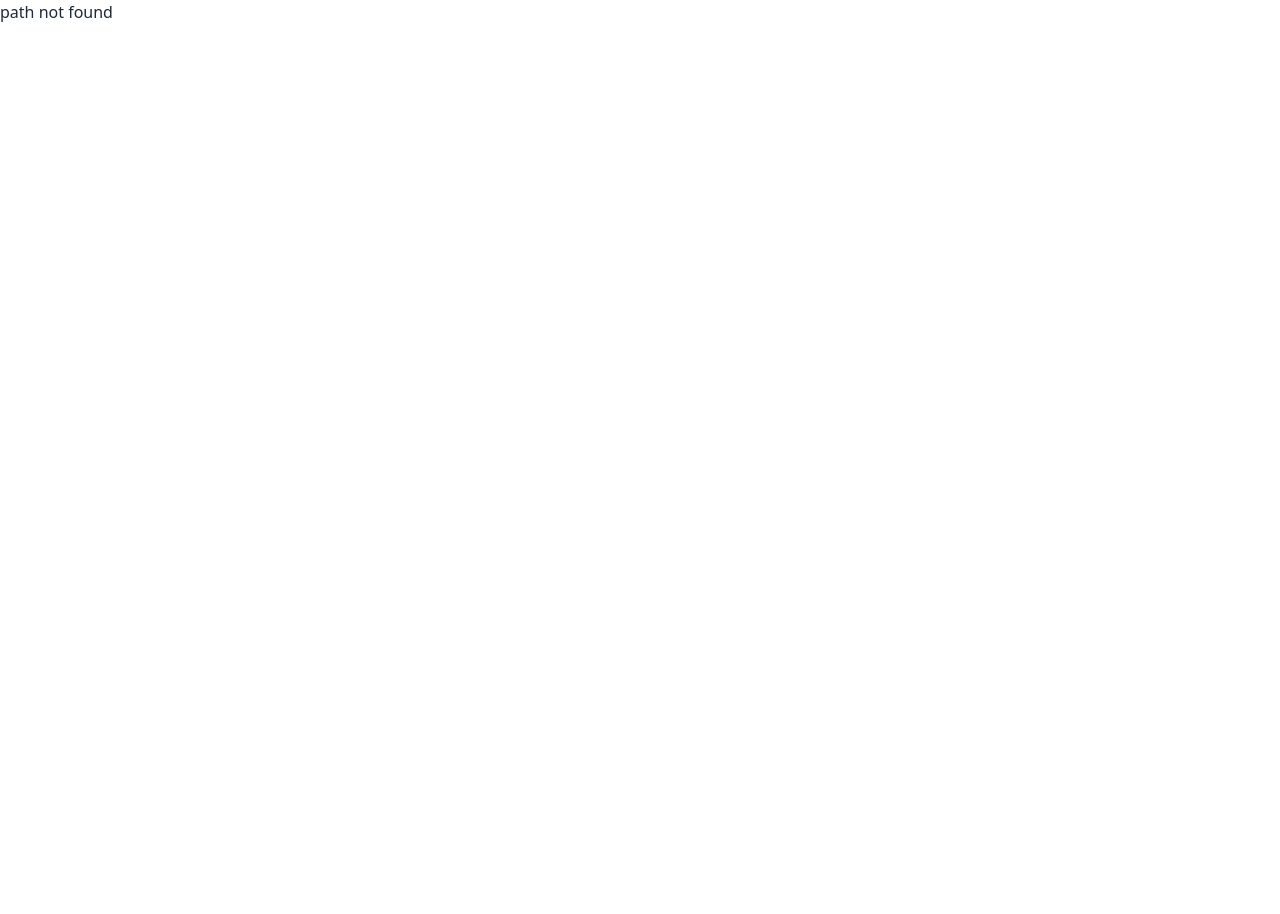
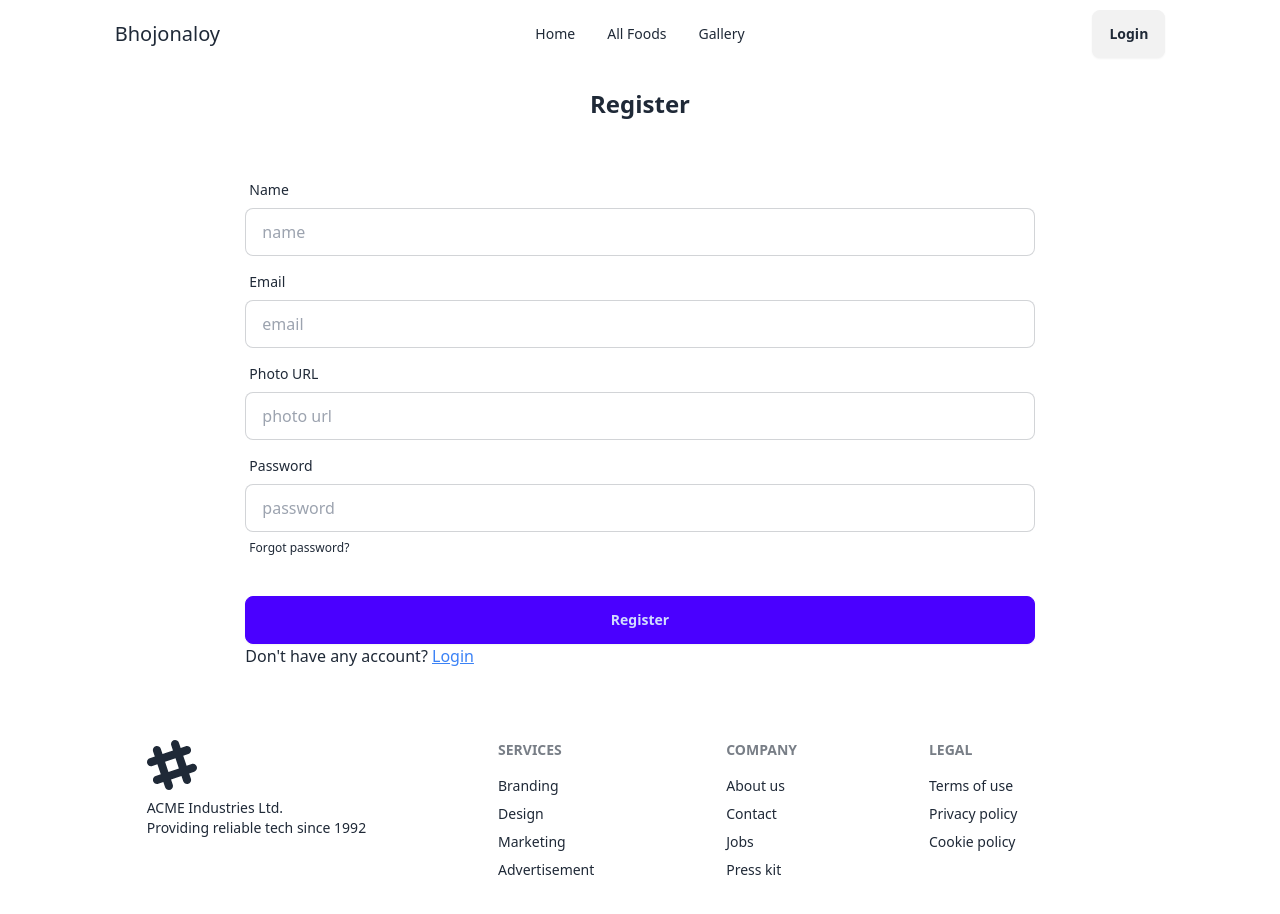
Before and after one commit to syed-muhimin-anam/bhojonaloy, a React (Vite) app: page /register in a window 1280 px wide. Before the commit this address had no page. Shown: the top 914 px of the page. Before the commit the page ends 800 px from the top, so only its background shows below. Built offline with nearby package versions, Linux system fonts and the light colour scheme.

Commit message:
addadeed login and register page

```diff
--- a/src/Shared/Navbar.jsx
+++ b/src/Shared/Navbar.jsx
@@ -1,5 +1,5 @@
 import React from 'react';
-import { NavLink } from 'react-router-dom';
+import { Link, NavLink } from 'react-router-dom';
 
 const Navbar = () => {
     const item = <>
@@ -39,13 +39,7 @@ const Navbar = () => {
                 </ul>
             </div>
             <div className="navbar-end flex items-center ">
-                <div tabIndex={0} role="button" className="btn btn-ghost btn-circle avatar">
-                    <div className="w-10 rounded-full">
-                        <img
-                            alt="Tailwind CSS Navbar component"
-                            src="https://img.daisyui.com/images/stock/photo-1534528741775-53994a69daeb.webp" />
-                    </div>
-                </div>
+                <Link to={'login'} className='btn'>Login</Link>
 
             </div>
 
--- /dev/null
+++ b/src/pages/Login.jsx
@@ -0,0 +1,37 @@
+import React from 'react';
+import { Link } from 'react-router-dom';
+
+const Login = () => {
+    return (
+        <div className="md:w-8/12 mx-auto">
+            <h1 className="text-2xl font-bold text-center my-5">Login</h1>
+                <form  className="card-body">
+                    {/* email************************************* */}
+                    <div className="form-control">
+                        <label className="label">
+                            <span className="label-text">Email</span>
+                        </label>
+                        <input name="email" type="email" placeholder="email" className="input input-bordered" required />
+                    </div>
+                    {/* password************************************* */}
+                    <div className="form-control">
+                        <label className="label">
+                            <span className="label-text">Password</span>
+                        </label>
+                        <input name="password" type="password" placeholder="password" className="input input-bordered" required />
+                        <label className="label">
+                            <a href="#" className="label-text-alt link link-hover">Forgot password?</a>
+                        </label>
+                    </div>
+                    <div className="form-control mt-6">
+                        <button className="btn btn-primary">Login</button>
+                        <h1 className="text-center">or</h1>
+                        <button className="btn btn-primary">Continue With Google</button>
+                        <p>Don't have any account? <Link className="underline text-blue-500" to='/register'>Register</Link></p>
+                    </div>
+                </form>
+        </div>
+    );
+};
+
+export default Login;
--- /dev/null
+++ b/src/pages/Register.jsx
@@ -0,0 +1,51 @@
+import React from 'react';
+import { Link } from 'react-router-dom';
+
+const Register = () => {
+    return (
+        <div className="md:w-8/12 mx-auto">
+        <h1 className="text-2xl font-bold text-center my-5">Register</h1>
+            <form  className="card-body">
+                {/* name************************************* */}
+                <div className="form-control">
+                    <label className="label">
+                        <span className="label-text">Name</span>
+                    </label>
+                    <input name="name" type="text" placeholder="name" className="input input-bordered" required />
+                </div>
+                {/* email************************************* */}
+                <div className="form-control">
+                    <label className="label">
+                        <span className="label-text">Email</span>
+                    </label>
+                    <input name="email" type="email" placeholder="email" className="input input-bordered" required />
+                </div>
+                {/* photo************************************* */}
+                <div className="form-control">
+                    <label className="label">
+                        <span className="label-text">Photo URL</span>
+                    </label>
+                    <input name="photo" type="url" placeholder="photo url" className="input input-bordered" required />
+                </div>
+                {/* password************************************* */}
+                <div className="form-control">
+                    <label className="label">
+                        <span className="label-text">Password</span>
+                    </label>
+                    <input name="password" type="password" placeholder="password" className="input input-bordered" required />
+                    <label className="label">
+                        <a href="#" className="label-text-alt link link-hover">Forgot password?</a>
+                    </label>
+                </div>
+                <div className="form-control mt-6">
+                    <button className="btn btn-primary">Register</button>
+                    {/* <h1 className="text-center">or</h1>
+                    <button onClick={handleGoogle} className="btn btn-primary">Continue With Google</button> */}
+                    <p>Don't have any account? <Link className="underline text-blue-500" to='/login'>Login</Link></p>
+                </div>
+            </form>
+    </div>
+    );
+};
+
+export default Register;
```
Also changed, not shown: src/Router/router.jsx (+10 -1 lines).
